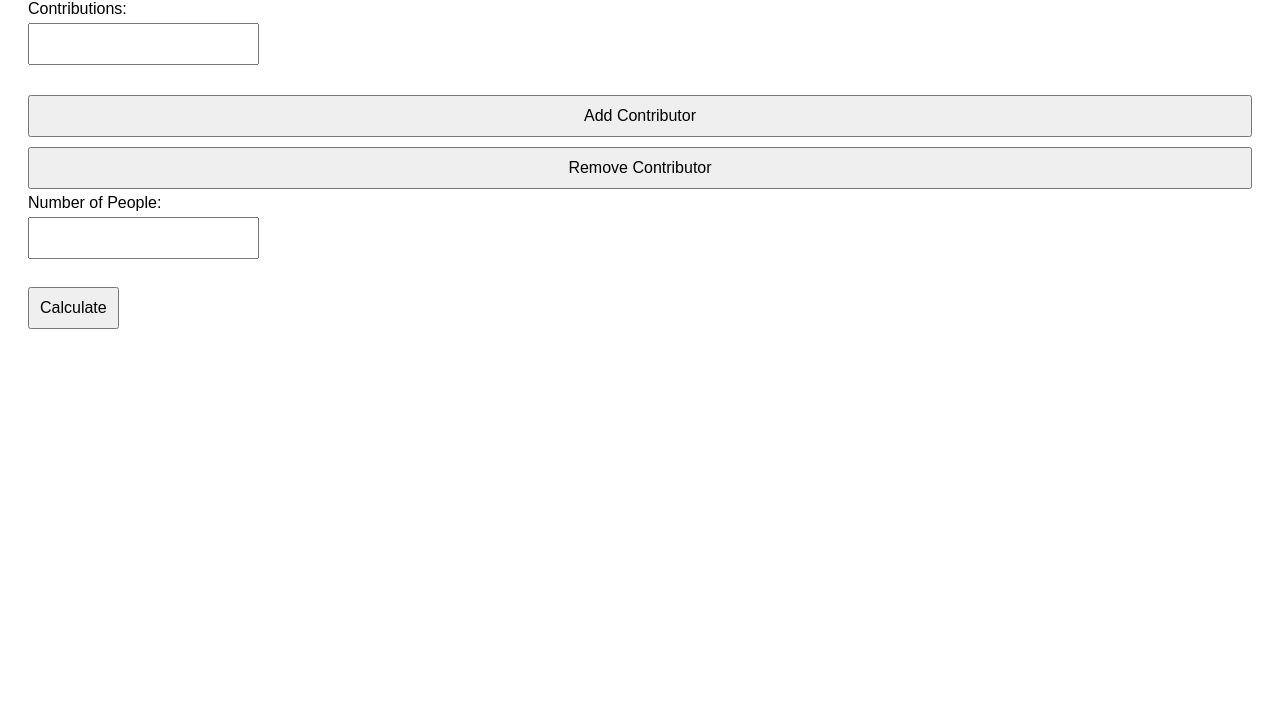
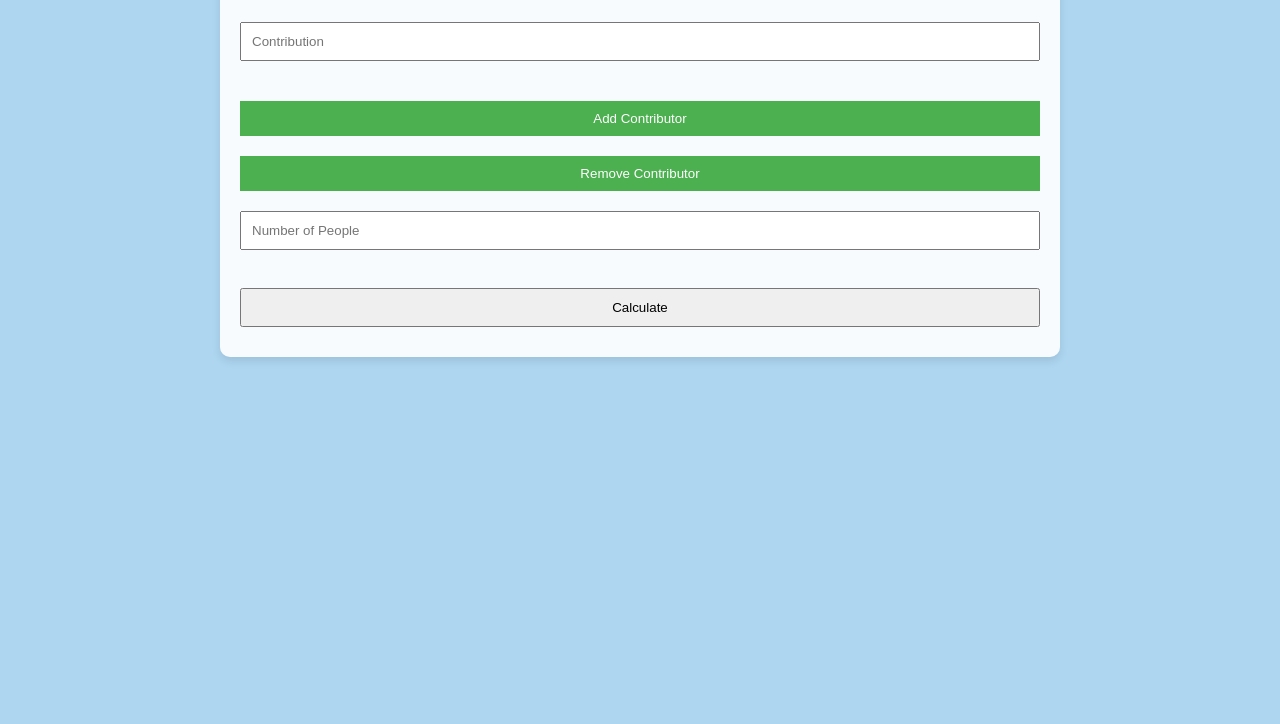
Before and after one commit to shuminchang/balance_calculate, a plain HTML site: page index.html in a window 1280 px wide. Shown: the part 96-820 px from the top of the page. Drawn offline with Linux system fonts and the light colour scheme.

Commit message:
Update index.html

```diff
--- a/index.html
+++ b/index.html
@@ -1,33 +1,66 @@
 <!DOCTYPE html>
 <html>
 <head>
-    <title>Dynamic Money Division Calculator</title>
+    <meta charset="UTF-8">
     <meta name="viewport" content="width=device-width, initial-scale=1">
+    <title>Responsive Money Division Calculator</title>
     <style>
-        body {
+        body, html {
+            margin: 0;
+            padding: 0;
+            height: 100%;
+            background-color: #AED6F1;
             font-family: Arial, sans-serif;
+            position: relative;
+        }
+        .container {
+            position: relative;
+            max-width: 800px;
+            margin: 20px auto;
             padding: 20px;
+            background: rgba(255, 255, 255, 0.9);
+            border-radius: 10px;
+            box-shadow: 0 4px 8px rgba(0, 0, 0, 0.1);
         }
-        input, button {
-            margin: 5px 0;
+        .form-input, button {
+            margin: 10px 0;
             padding: 10px;
-            font-size: 16px; /* Larger font size for easier interaction */
+            width: 100%;
+            box-sizing: border-box;
         }
         button {
-            width: 100%; /* Easier to tap on mobile */
             cursor: pointer;
+            background-color: #4CAF50;
+            color: white;
+            border: none;
         }
         #contributionsContainer {
             margin-bottom: 20px;
         }
     </style>
     <script>
-        // JavaScript functions remain the same
+        const formInputs = document.querySelectorAll('.form-ipnut, .form-select');
+
+        function highlightEmptyFields() {
+            let isComplete = true;
+            formInputs.forEach(input => {
+                if (!input.value) {
+                    input.classList.add('highlight');
+                    isComplete = false;
+                } else {
+                    input.classList.remove('highlight');
+                }
+            });
+            return isComplete;
+        }
+
         function addInput() {
             var container = document.getElementById("contributionsContainer");
             var input = document.createElement("input");
             input.type = "number";
             input.name = "contribution";
+            input.placeholder = "Contribution";
+            input.classList.add('form-input');
             container.appendChild(input);
             container.appendChild(document.createElement("br"));
         }
@@ -59,24 +92,22 @@
     </script>
 </head>
 <body>
-
-    <h2>Dynamic Money Division Calculator</h2>
+    <div class="container">
+        <h2>Responsive Money Division Calculator</h2>
 
         <form onsubmit="calculate()">
             <div id="contributionsContainer">
-            <label>Contributions:</label><br>
-            <input type="number" name="contribution"><br>
+                <input type="number" name="contribution" class="form-input" placeholder="Contribution"><br>
             </div>
             <button type="button" onclick="addInput()">Add Contributor</button>
             <button type="button" onclick="removeInput()">Remove Contributor</button><br>
 
-        <label for="num_of_ppl">Number of People:</label><br>
-        <input type="number" id="num_of_ppl" name="num_of_ppl" required><br><br>
+            <input type="number" id="num_of_ppl" name="num_of_ppl" class="form-input" placeholder="Number of People" required><br><br>
 
-        <input type="submit" value="Calculate">
+            <input type="submit" class="form-input" value="Calculate">
         </form>
 
         <div id="results"></div>
-
+    </div>
 </body>
 </html>
```
Lines whose indentation alone changed are shown as unchanged.
